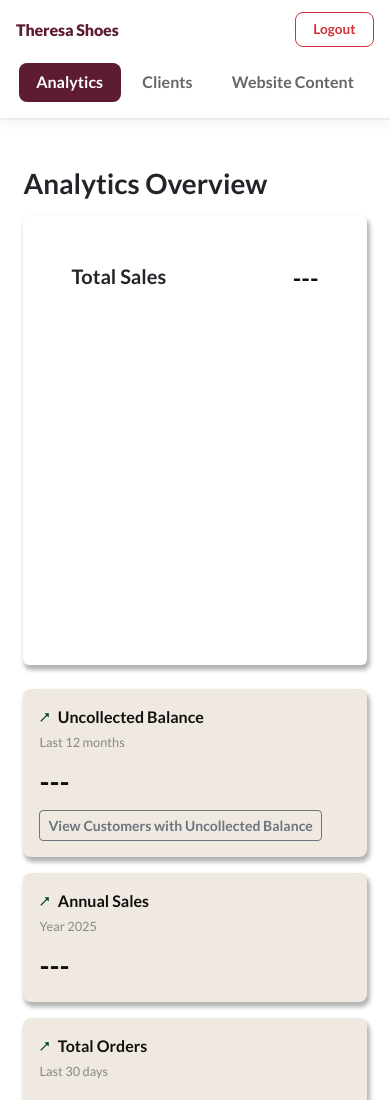
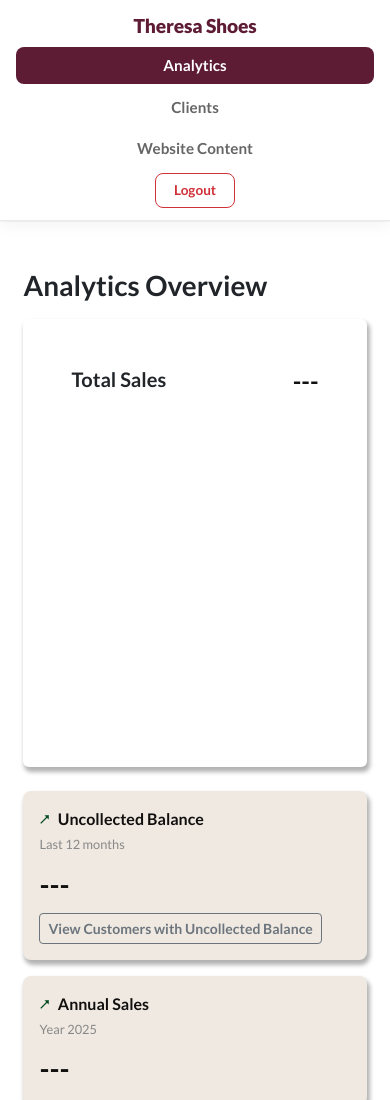
Before and after one commit to Kyanqueso/admin_fullstack, a website built with Vite: page web/src/views/analytics/analytics.html in a window 390 px wide. Shown: the top 1100 px of the page. Built offline with nearby package versions, Linux system fonts and the light colour scheme; no server answers.

Commit message:
Fixed responsiveness header

```diff
--- a/web/src/css/global.css
+++ b/web/src/css/global.css
@@ -83,7 +83,7 @@ body {
 }
 
 .header-brand {
-    font-size: 1rem;
+    font-size: 1.2rem;
     font-weight: 900;
     color: var(--color-primary);
     letter-spacing: -0.01em;
@@ -143,19 +143,68 @@ body {
     color: #fff;
 }
 
+/* ≤900px: tighten spacing so everything stays on one row */
+@media (max-width: 900px) {
+    .header-inner {
+        padding: 0 1.25rem;
+        gap: 0.5rem;
+    }
+
+    .header-nav-link {
+        padding: 0.4rem 0.65rem;
+        font-size: 0.9rem;
+    }
+}
+
+/* ≤640px: tighten further */
 @media (max-width: 640px) {
     .header-inner {
-        flex-wrap: wrap;
+        padding: 0 0.75rem;
+        gap: 0.25rem;
+    }
+
+    .header-nav-link {
+        padding: 0.35rem 0.45rem;
+        font-size: 0.8rem;
+    }
+
+    .header-brand {
+        font-size: 1rem;
+    }
+}
+
+/* ≤480px: stack everything and center-align */
+@media (max-width: 480px) {
+    .header-inner {
+        flex-direction: column;
+        align-items: center;
         height: auto;
         padding: 0.75rem 1rem;
+        gap: 0.4rem;
+    }
+
+    .header-brand {
+        order: 1;
+        font-size: 1.2rem;
     }
 
     .header-nav {
+        order: 2;
+        flex: none;
+        flex-direction: column;
+        align-items: center;
+        width: 100%;
+    }
+
+    .header-nav-link {
+        width: 100%;
+        text-align: center;
+        font-size: 0.95rem;
+        padding: 0.45rem 1rem;
+    }
+
+    .header-logout {
         order: 3;
-        width: 100%;
-        justify-content: center;
-        flex-wrap: wrap;
-        padding-bottom: 0.25rem;
     }
 }
 
```
